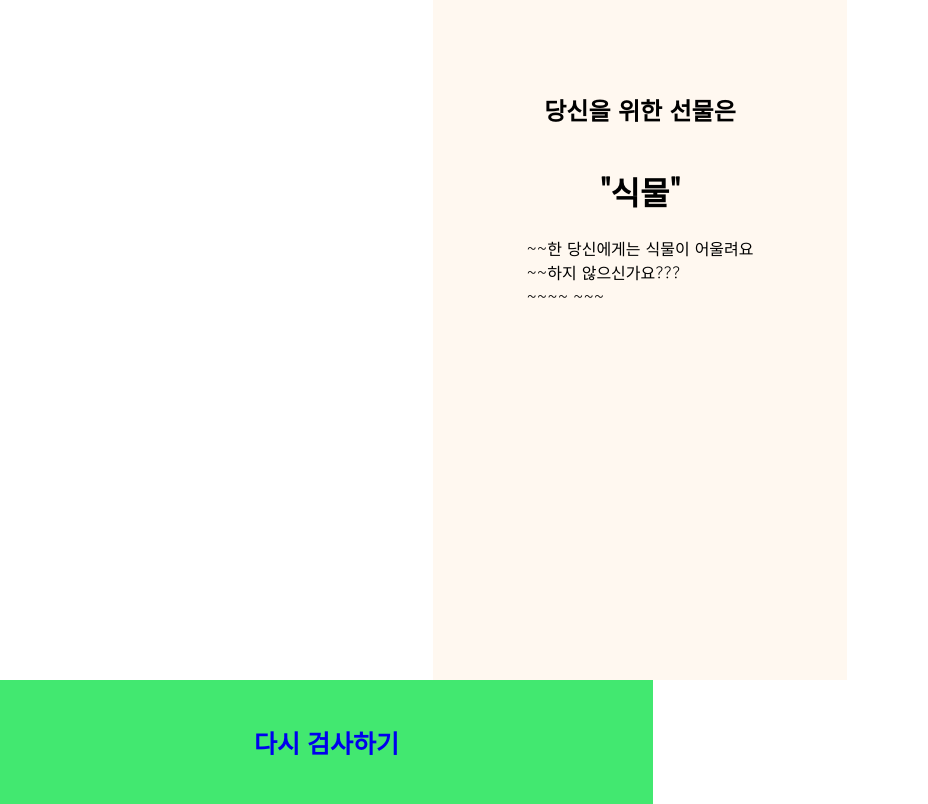
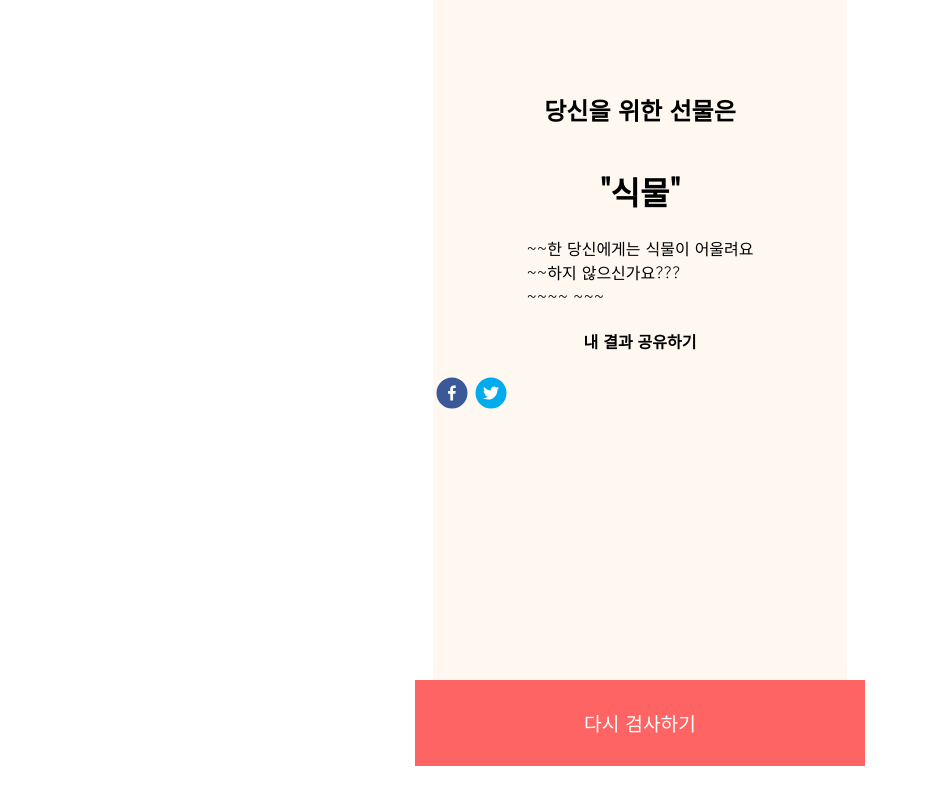
Before and after one commit to GDSC-GIST/GIFT, a React (Create React App) app: page /result in a window 1280 px wide. Shown: the whole page, without its empty margins (0-928 px from the left). Built offline with nearby package versions, Linux system fonts and the light colour scheme.

Commit message:
modify
modify third version

```diff
--- a/src/App.js
+++ b/src/App.js
@@ -14,7 +14,6 @@ function App(){
       <Route exact path='/' component={StartPage}/>
       <Route path='/whatgift' component={WhatgiftPage}/>
       <Route path='/prepare' component={PreparePage}/>
-
       <Route path='/result' component={ResultPage}/>
     </Switch>
     </>
--- a/src/components/home/StartButton.jsx
+++ b/src/components/home/StartButton.jsx
@@ -22,6 +22,8 @@ const Button = styled.button`
     color: white;
     margin : 0 auto;
 
+    font-family: 'Gowun Dodum', sans-serif;
+
 `;
 
 
--- a/src/components/result/Restart.jsx
+++ b/src/components/result/Restart.jsx
@@ -3,20 +3,32 @@ import styled from 'styled-components';
 import {Link} from 'react-router-dom'
 
 const Button = styled.button`
-    background: #42e870;
-    width: 653px;
-    height:124px;
-    font-size: 25px;
-    font-weight: bold;
-    outline: none;
-    border: none;
+  display: flex;
+  justify-content: center;
+  align-items: center;
+  flex-direction: column;
+  outline: none;
+  border: none;
+  cursor: pointer;
+  padding: 1rem 2.5rem;
+  text-align: center;
+
+  height: 86px;
+  width: 450px;
+  font-size: 1.2rem;
+
+  background : #ff6464;
+
+  margin : 0 auto;
+
+  font-family: 'Gowun Dodum', sans-serif;
 `;
 
 export default function Restart(
     ) {
     return (
       <Button>
-      <Link to='/' style={{textDecoration : 'none'}}>
+      <Link to='/' style={{textDecoration : 'none', color: 'white'}}>
         다시 검사하기
       </Link>
       </Button>
--- /dev/null
+++ b/src/components/result/Share.jsx
@@ -0,0 +1,40 @@
+import React from 'react';
+import styled from 'styled-components';
+import { useLocation } from 'react-router-dom';
+import {
+    FacebookShareButton,
+    FacebookIcon,
+    TwitterShareButton,
+    TwitterIcon,} from 'react-share';
+
+const ButtonWrapper = styled.div`
+    margin : .2em;
+`;
+
+const Box = styled.div`
+    display: flex;
+`;
+
+
+function Share() {
+    const shareUrl = 'https://localhost:3000/result';
+
+    return (
+        <div>
+            <Box>
+            <ButtonWrapper>
+                <FacebookShareButton url={shareUrl}>
+                    <FacebookIcon size={32} round />
+                </FacebookShareButton>
+            </ButtonWrapper>
+            <ButtonWrapper>
+                <TwitterShareButton url={shareUrl}>
+                    <TwitterIcon size={32} round />
+                </TwitterShareButton>
+            </ButtonWrapper>
+            </Box>
+        </div>
+    );
+}
+
+export default Share;
--- a/src/components/what-gift/Answer.jsx
+++ b/src/components/what-gift/Answer.jsx
@@ -16,6 +16,7 @@ const StyledButton = styled.button`
   height: 80px;
   width: 400px;
   font-size: 1rem;
+  font-family: 'Gowun Dodum', sans-serif;
 
   background: #fff8f0;
   &:active {
--- a/src/components/what-gift/ProgressBar.jsx
+++ b/src/components/what-gift/ProgressBar.jsx
@@ -1,29 +1,27 @@
-import React from 'react';
-import styled from '@emotion/styled';
+import React, {useRef} from 'react';
+import styled from 'styled-components';
 
-const Container = styled.div(({ hidden }) => ({
-    display : 'flex',
-    margin: '5% 0 0 0',
-    height: '1em',
-    backgroundColor:'#ececec',
-    visibility: hidden ? 'hidden' : '',
+const Container = styled.div`
+    display: flex;
+    height : .5em;
+    background: #ECECEC;
+    visibility: ${props => props.hidden ? 'hidden' : 'visible'};
+    margin-top : 5%;
+`;
 
-}));
+const Filler = styled.div`
+    display : inline-block;
+    height: .5em;
+    width : ${props => props.percent}%;
+    background: #959595;
+`;
 
-const Indicator = styled.div(({ percent }) => ({
-    display: 'inline-block',
-    height: '.25em',
+export default function ProgressBar({hidden, percent}) {
 
-    width: `${percent}%`,
-    background: `linear-gradient(
-        90deg,
-        rgba(255, 255, 255, 1) 0%,)`
-}));
+    return(
+        <Container hidden ={hidden}>
+            <Filler percent={percent} />
+        </Container>
 
-export default function ProgressBar({ hidden, percent }) {
-    return(
-        <Container hidden={hidden}>
-            <Indicator percent={percent} />
-        </Container>
-    )
+    );
 }
--- a/src/components/what-gift/Question.jsx
+++ b/src/components/what-gift/Question.jsx
@@ -2,7 +2,6 @@ import React from 'react';
 import styled from 'styled-components';
 
 const Container = styled.div`
-
     text-align: center;
     font-weight: bold;
 `;
--- a/src/pages/ResultPage.jsx
+++ b/src/pages/ResultPage.jsx
@@ -1,6 +1,8 @@
 import React from 'react';
 import styled from 'styled-components';
 import Restart from '../components/result/Restart';
+import Share from '../components/result/Share';
+
 
 const Result = styled.div`
     position : relative;
@@ -32,7 +34,9 @@ function ResultPage(props) {
             ~~하지 않으신가요??? <br />
             ~~~~
             ~~~
+            <h4> 내 결과 공유하기 </h4>
             </Container>
+            <Share />
         </Result>
         <Restart />
         </>
--- a/src/pages/whatgiftPage.jsx
+++ b/src/pages/whatgiftPage.jsx
@@ -17,7 +17,7 @@ function WhatgiftPage() {
   const ansClicked=useRef(false);
   const qNum=useRef(12);
   const history=useHistory();
-
+  const Percent = (number-1)/qNum.current*100;
   const onClick=(e)=>{
     ansClicked.current=true;
     setAnswers([...answers,e.target.name]); //or e.target.innerText
@@ -96,7 +96,7 @@ function WhatgiftPage() {
 
   return (
     <div>
-      <ProgressBar percent={qNum}/>
+      <ProgressBar  percent={Percent}/>
       <div>
         <Question number={number} question={questions[index.current].content}/>
       </div>
```
Also changed, not shown: src/components/result/ShareKakao.jsx (added, +65 -0 lines), src/components/what-gift/StepProgressBar.jsx (added, +38 -0 lines), src/assets/questions.json (indentation only).
